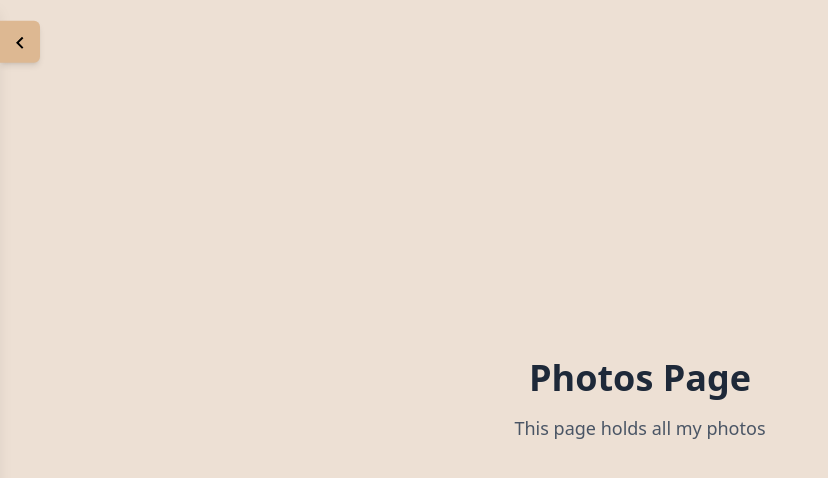
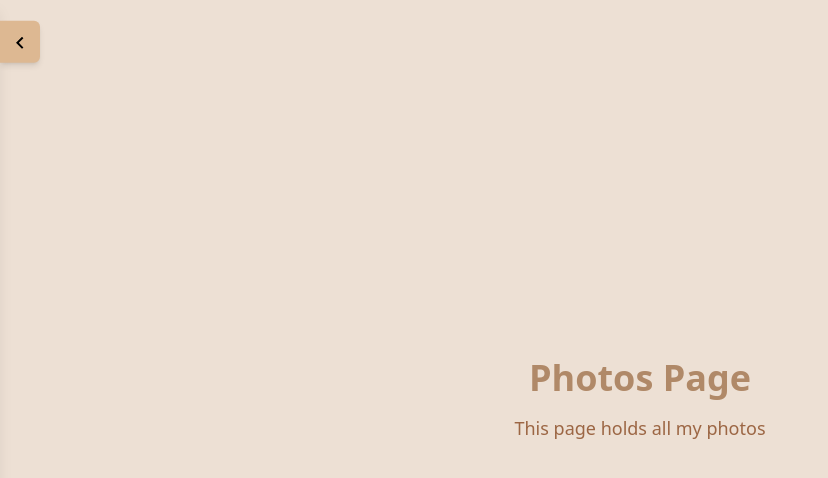
Before and after one commit to OccultParrot/ParrotsPhotos, a React (Vite) app in the folder client/: page /photos in a window 1280 px wide. Shown: the top 478 px of the page, without its empty margins (0-828 px from the left). Built offline with nearby package versions, Linux system fonts and the light colour scheme.

Commit message:
Updated ALL pages to reflect new theme

```diff
--- a/client/src/pages/APIPage.tsx
+++ b/client/src/pages/APIPage.tsx
@@ -1,8 +1,8 @@
 export default function APIPage() {
 	return (
 		<div className="flex min-h-screen flex-col items-center justify-center">
-			<h1 className="text-4xl font-bold text-gray-800">API Docs Page</h1>
-			<p className="mt-4 text-lg text-gray-600">This page has information on how to use the API to use my photos</p>
+			<h1 className="text-4xl font-bold text-[var(--text-primary)]">API Docs Page</h1>
+			<p className="mt-4 text-lg text-[var(--text-secondary)]">This page has information on how to use the API to use my photos</p>
 		</div>
 	);
 }
--- a/client/src/pages/AboutPage.tsx
+++ b/client/src/pages/AboutPage.tsx
@@ -1,8 +1,8 @@
 export default function Home() {
 	return (
 		<div className="flex min-h-screen flex-col items-center justify-center">
-			<h1 className="text-4xl font-bold text-gray-800">About Page</h1>
-			<p className="mt-4 text-lg text-gray-600">This will hold information about things like what cameras I use, etc.</p>
+			<h1 className="text-4xl font-bold text-[var(--text-primary)]">About Page</h1>
+			<p className="mt-4 text-lg text-[var(--text-secondary)]">This will hold information about things like what cameras I use, etc.</p>
 		</div>
 	);
 }
--- a/client/src/pages/PhotosPage.tsx
+++ b/client/src/pages/PhotosPage.tsx
@@ -1,8 +1,8 @@
 export default function PhotosPage() {
 	return (
 		<div className="flex min-h-screen flex-col items-center justify-center">
-			<h1 className="text-4xl font-bold text-gray-800">Photos Page</h1>
-			<p className="mt-4 text-lg text-gray-600">This page holds all my photos</p>
+			<h1 className="text-4xl font-bold text-[var(--text-primary)]">Photos Page</h1>
+			<p className="mt-4 text-lg text-[var(--text-secondary)]">This page holds all my photos</p>
 		</div>
 	);
 }
```
